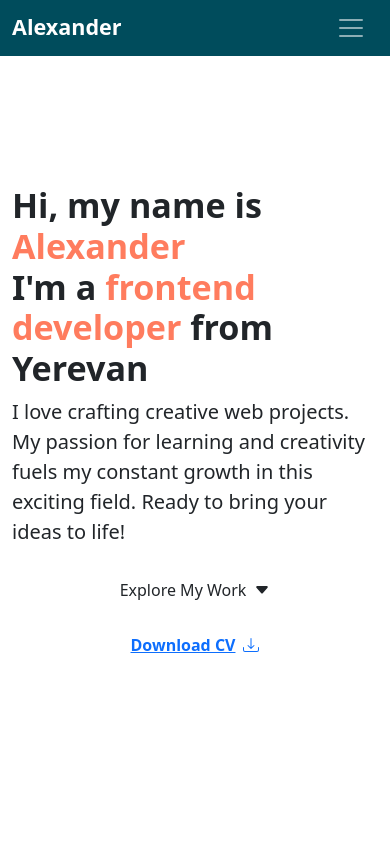
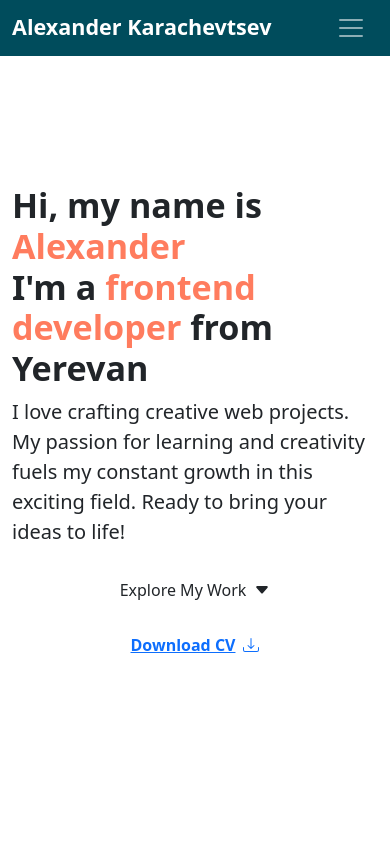
Before and after one commit to winerar/portfolio, a React (Vite) app: page / in a window 390 px wide. Shown: the top 844 px of the page. Built offline with nearby package versions, Linux system fonts and the light colour scheme; the HTML template or start-up script is replaced by a standard one.

Commit message:
fix navbar width

```diff
--- a/src/components/Navbar/Brand.tsx
+++ b/src/components/Navbar/Brand.tsx
@@ -4,7 +4,7 @@ import BsNavbar from "react-bootstrap/Navbar"
 const Brand = () => {
 	return (
 		<BsNavbar.Brand className="mb-lg-4 mx-lg-auto" href="/">
-			<span className="h4 fw-bold d-lg-none">{profile.firstName}</span>
+			<span className="h4 fw-bold d-lg-none">{profile.fullName}</span>
 			<img
 				src={profile.avatar}
 				alt={profile.fullName}
--- a/src/components/Navbar/index.tsx
+++ b/src/components/Navbar/index.tsx
@@ -6,7 +6,7 @@ import BsNavbar from "react-bootstrap/Navbar"
 
 const Navbar: React.FC = (): JSX.Element => {
 	return (
-		<BsNavbar fixed="top" expand="lg" className="navbar-dark">
+		<BsNavbar fixed="top" expand="lg" className="navbar-dark navbar-top">
 			<Container className="container flex-lg-column">
 				<Brand />
 				<BsNavbar.Toggle
--- a/src/style.css
+++ b/src/style.css
@@ -124,6 +124,10 @@ img {
 	color: var(--color-brand);
 }
 
+.navbar-top {
+	width: 100vw;
+}
+
 @media (min-width: 992px) {
 	.navbar {
 		min-height: 100vh;
@@ -194,6 +198,8 @@ img {
 
 .card-custom .card-custom__image {
 	overflow: hidden;
+	/* border-top: 2px solid var(--color-brand);
+	border-right: 2px solid var(--color-brand); */
 }
 
 .card-custom .card-custom__image img {
```
